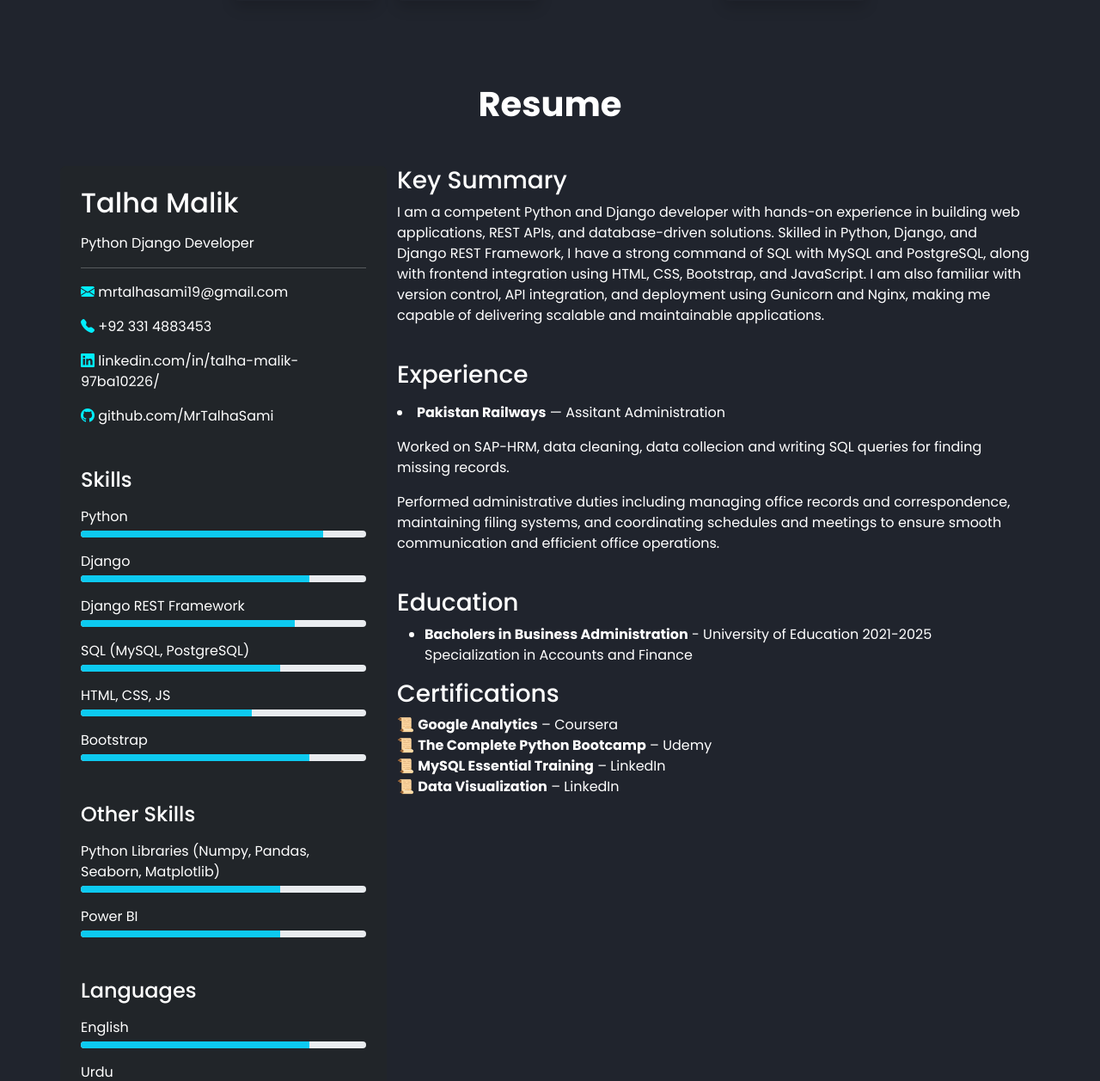
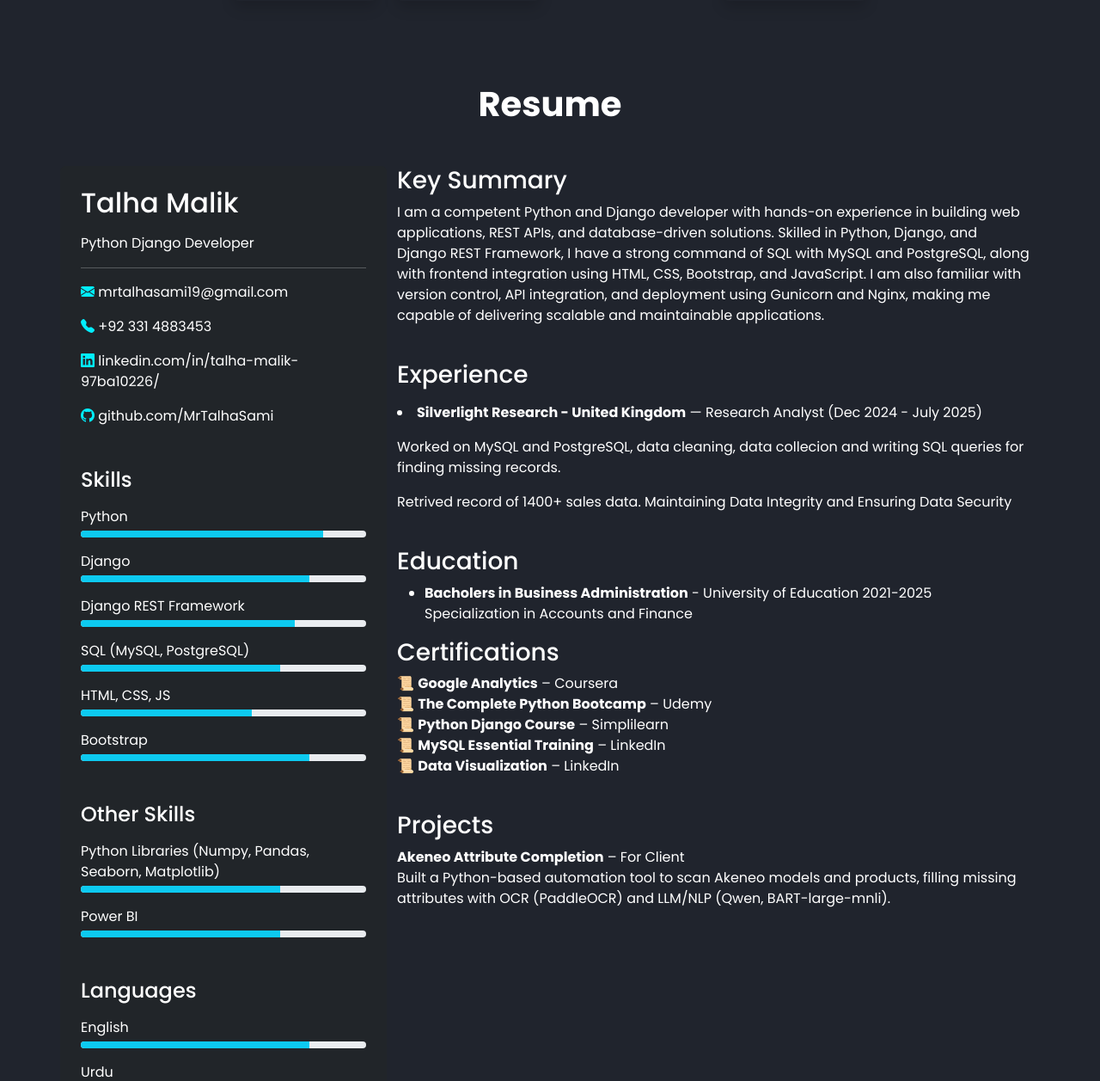
Before and after one commit to MrTalhaSami/Portfolio, a Django app: page / in a window 1280 px wide. Shown: the part 1967-3224 px from the top of the page at 86% size. Run offline with Django 5.2, Linux system fonts and the light colour scheme.

Commit message:
deployement changes

```diff
--- a/prj_forms/api/templates/landing.html
+++ b/prj_forms/api/templates/landing.html
@@ -10,7 +10,7 @@
         <h2 class="mb-3 portfolio-heading text-center-md">Talha Malik</h2>
         <h2 class="mb-3 portfolio-role text-center-md">And I am a <span class="developer-text">Backend Developer</span></h2>
 
-        <p class="portfolio-desc text-center-md">I'm a Python Developer exploring Django to build modern, user-friendly web applications that combine finctionality with simplicity</p>
+        <p class="portfolio-desc text-center-md">I'm a Python Developer exploring Django to build modern, user-friendly web applications that combine functionality with simplicity</p>
 
         <div class="text-center">
           <a href="/form" class="btn btn-primary btn-learnmore mt-3 d-block w-25-contact mb-4">Contact Now</a>
@@ -25,7 +25,7 @@
 
       <!-- Image Side -->
       <div class="col-md-6 text-center img-glow">
-        <img src="{% static 'api/imgs/pic-1.png' %}" class="img-fluid contrast rounded img-md" alt="Responsive Image" />
+        <img src="{% static 'api/imgs/pic-1.png' %}" class="img-fluid contrast rounded img-md banner-img" alt="Responsive Image" />
       </div>
     </div>
   </section>
@@ -257,11 +257,11 @@
               <h3>Experience</h3>
               <p>
                 <li>
-                  <strong>Pakistan Railways</strong> — Assitant Administration
+                  <strong>Silverlight Research - United Kingdom</strong> — Research Analyst (Dec 2024 - July 2025)
                 </li>
               </p>
-              <p>Worked on SAP-HRM, data cleaning, data collecion and writing SQL queries for finding missing records.</p>
-              <p>Performed administrative duties including managing office records and correspondence, maintaining filing systems, and coordinating schedules and meetings to ensure smooth communication and efficient office operations.</p>
+              <p>Worked on MySQL and PostgreSQL, data cleaning, data collecion and writing SQL queries for finding missing records.</p>
+              <p>Retrived record of 1400+ sales data. Maintaining Data Integrity and Ensuring Data Security</p>
             </div>
           </div>
 
@@ -290,10 +290,25 @@
                   📜 <strong>The Complete Python Bootcamp</strong> – Udemy
                 </li>
                 <li>
+                  📜 <strong>Python Django Course</strong> – Simplilearn
+                </li>
+                <li>
                   📜 <strong>MySQL Essential Training</strong> – LinkedIn
                 </li>
                 <li>
                   📜 <strong>Data Visualization</strong> – LinkedIn
+                </li>
+              </ul>
+            </div>
+          </div>
+          <div class="row mb-4">
+            <div class="col">
+              <h3>Projects</h3>
+              <ul class="list-unstyled">
+                <li>
+                  <strong>Akeneo Attribute Completion</strong> – For Client
+                  <p>Built a Python-based automation tool to scan Akeneo models and products, filling missing attributes with OCR (PaddleOCR) and LLM/NLP (Qwen, BART-large-mnli).</p>
+
                 </li>
               </ul>
             </div>
--- a/prj_forms/prj_forms/settings.py
+++ b/prj_forms/prj_forms/settings.py
@@ -31,6 +31,7 @@ ALLOWED_HOSTS = ['*']
 # Application definition
 
 INSTALLED_APPS = [
+    'whitenoise._runserver.nostatic',
     'django.contrib.admin',
     'django.contrib.auth',
     'django.contrib.contenttypes',
@@ -42,6 +43,7 @@ INSTALLED_APPS = [
 
 MIDDLEWARE = [
     'django.middleware.security.SecurityMiddleware',
+    'whitenoise.middleware.WhiteNoiseMiddleware',
     'django.contrib.sessions.middleware.SessionMiddleware',
     'django.middleware.common.CommonMiddleware',
     'django.middleware.csrf.CsrfViewMiddleware',
--- a/prj_forms/static/api/base.css
+++ b/prj_forms/static/api/base.css
@@ -4,6 +4,10 @@
 }
 .bg-color-2{
     background-color: #02eefe;
+}
+
+.banner-img{
+    filter: drop-shadow(10px,10px, 20px yellow);
 }
 
 nav{
```
Also changed, not shown: prj_forms/vercel.json (added).
